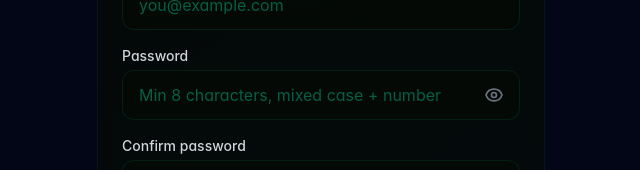
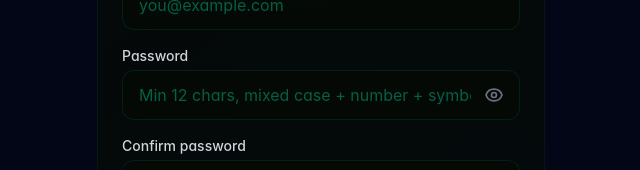
Before and after one commit to Fatimahnoman/AlibabaCloud-AI-Hackathon-2k26, a Next.js app: page /register in a window 1280 px wide. Shown: the part 359-529 px from the top of the page, without its empty margins (319-959 px from the left). Built offline with nearby package versions, Linux system fonts and the light colour scheme; no server answers.

Commit message:
fix: align frontend password validation with backend (12+ chars, special char)

```diff
--- a/src/app/(auth)/register/page.tsx
+++ b/src/app/(auth)/register/page.tsx
@@ -30,9 +30,11 @@ export default function RegisterPage() {
     else if (!/^[^\s@]+@[^\s@]+\.[^\s@]+$/.test(formData.email)) newErrors.email = 'Invalid email address';
 
     if (!formData.password) newErrors.password = 'Password is required';
-    else if (formData.password.length < 8) newErrors.password = 'Password must be at least 8 characters';
+    else if (formData.password.length < 12) newErrors.password = 'Password must be at least 12 characters';
     else if (!/[a-z]/.test(formData.password) || !/[A-Z]/.test(formData.password) || !/[0-9]/.test(formData.password)) {
       newErrors.password = 'Password must contain uppercase, lowercase, and number';
+    } else if (!/[!@#$%^&*()_+\-=\[\]{};':"\\|,.<>\/?]/.test(formData.password)) {
+      newErrors.password = 'Password must contain at least one special character';
     }
 
     if (formData.password !== formData.confirmPassword) newErrors.confirmPassword = 'Passwords do not match';
@@ -96,7 +98,7 @@ export default function RegisterPage() {
         <div>
           <label htmlFor="password" className="block text-sm font-medium text-gray-300 mb-1">Password</label>
           <div className="relative">
-            <input id="password" name="password" type={showPassword ? 'text' : 'password'} autoComplete="new-password" required value={formData.password} onChange={handleChange} className="input-field pr-12" placeholder="Min 8 characters, mixed case + number" disabled={isLoading} />
+            <input id="password" name="password" type={showPassword ? 'text' : 'password'} autoComplete="new-password" required value={formData.password} onChange={handleChange} className="input-field pr-12" placeholder="Min 12 chars, mixed case + number + symbol" disabled={isLoading} />
             <button type="button" onClick={() => setShowPassword(!showPassword)} className="absolute right-3 top-1/2 -translate-y-1/2 p-1 rounded-lg hover:bg-[#1e293b] transition-colors" tabIndex={-1}>
               {showPassword ? (
                 <svg className="w-5 h-5 text-gray-500 hover:text-gray-400" fill="none" stroke="currentColor" viewBox="0 0 24 24">
```
